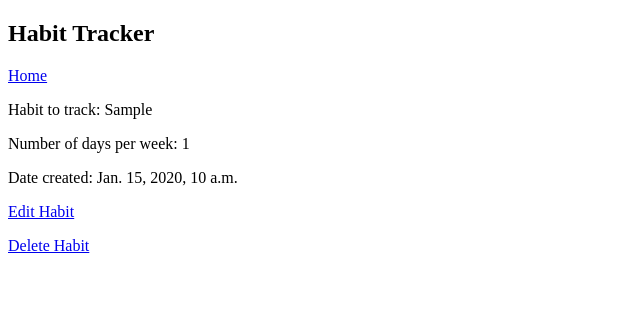
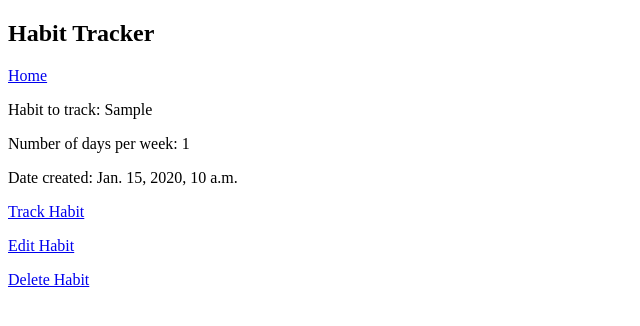
Before and after one commit to Momentum-Team-10/django-habit-tracker-djyasin, a Django app: page /habit_library/ in a window 1280 px wide. Shown: the top 326 px of the page, without its empty margins (0-640 px from the left). Run offline with Django 3.2, Linux system fonts and the light colour scheme; tables that the repository leaves empty hold one stand-in row (values such as "Sample post"); parts of the project's set-up code (start-up, migrations or seed data) failed here and were passed over.

Commit message:
Got the add record to habit relationship working. Now need to figure out how exactly this is all going to function.

```diff
--- a/habit_tracker/forms.py
+++ b/habit_tracker/forms.py
@@ -12,7 +12,7 @@ class HabitForm(forms.ModelForm):
 class RecordForm(forms.ModelForm):
     class Meta:
         model = Record
-        fields = ["goal_progress", "date_entered", "habit_id"]
+        fields = ["goal_progress", "habit_id"]
 
 class UserForm(UserCreationForm):
     name = forms.CharField(max_length=100, help_text='Name')
--- a/habit_tracker/templates/habit_library.html
+++ b/habit_tracker/templates/habit_library.html
@@ -6,6 +6,7 @@
 <p>Habit to track: {{ habit.habit }}</p>
 <p>Number of days per week: {{ habit.goal }}</p>
 <p>Date created: {{ habit.created_at }}</p>
+<p><a href="{% url 'add_record' pk=habit.pk %}">Track Habit</a></p>
 <p><a href="{% url 'edit_habit' pk=habit.pk %}">Edit Habit</a></p>
 <p><a href="{% url 'delete_habit' pk=habit.pk %}">Delete Habit</a></p>
 {% endfor %}
--- a/habit_tracker/views.py
+++ b/habit_tracker/views.py
@@ -50,4 +50,14 @@ def edit_habit(request, pk):
         "form": form, "habit": habit, "pk": pk})
 
 def add_record(request, pk):
-    pass
+    habit = get_object_or_404(Habit, pk=pk)
+    if request.method == "GET":
+        form = RecordForm(instance=habit)
+    else:
+        form = RecordForm(data=request.POST, instance=habit)
+        if form.is_valid():
+            form = form.save(commit=False)
+            form.habit_id = habit
+            form.save()
+            return redirect('user_profile')
+    return render(request, 'add_record.html', {"form": form, "habit": habit})
```
Also changed, not shown: habit_tracker/templates/add_record.html (+10 -7 lines).
